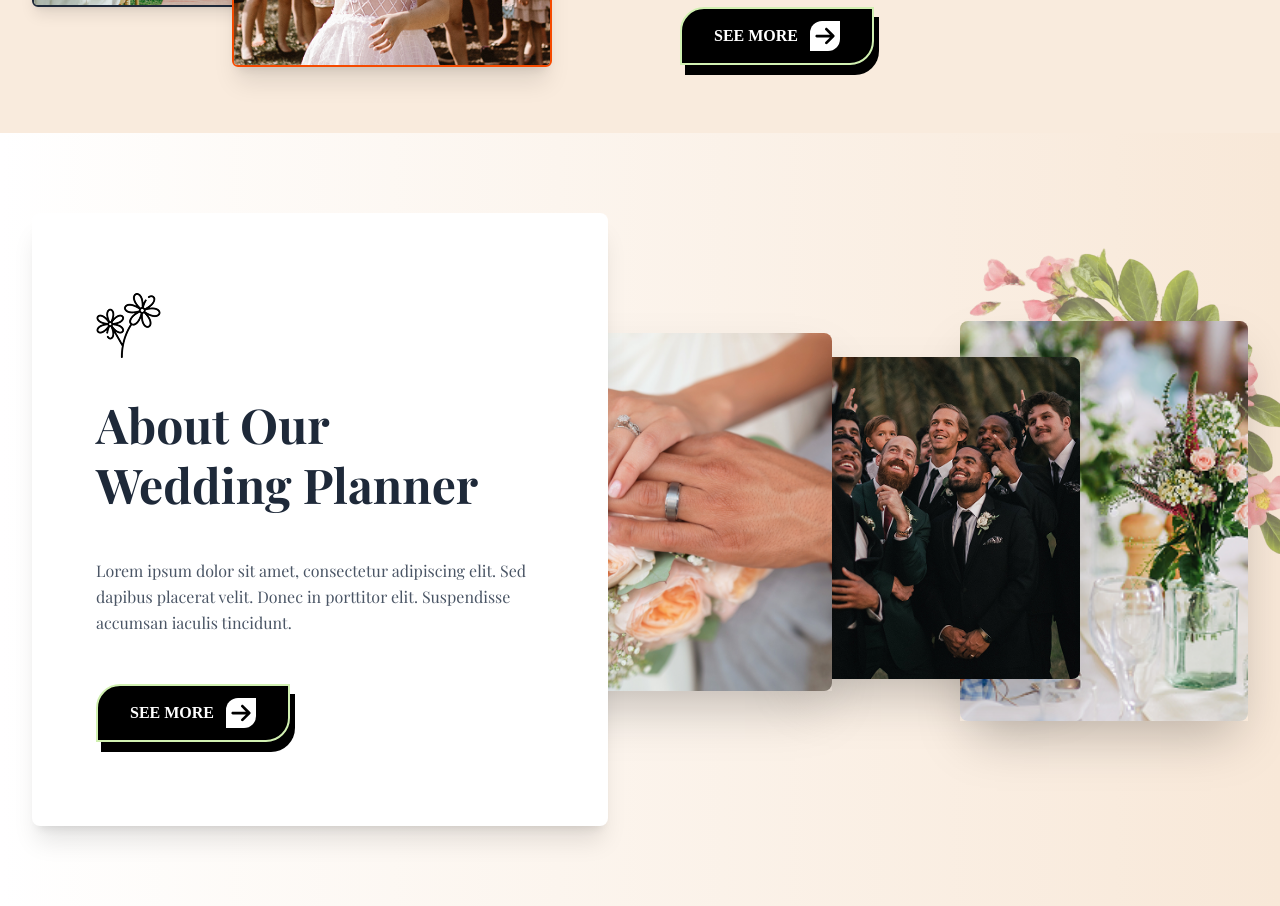
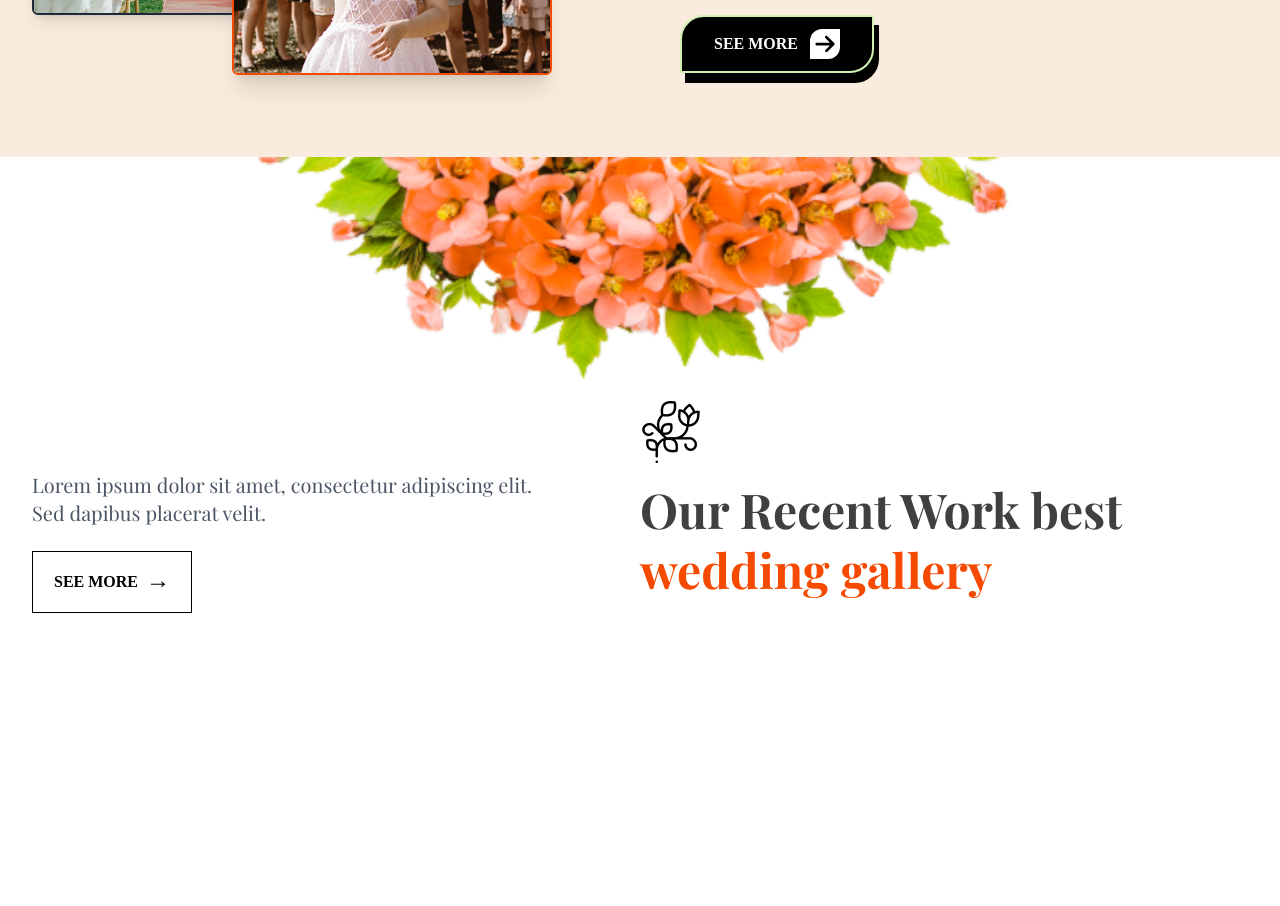
Before and after one commit to DsDigitalz/Wedding-Website, a React (Vite) app: page / in a window 1280 px wide. Shown: the part 3480-4386 px from the top of the page. After the commit the page ends 4173 px from the top, so only its background shows below. Built offline with nearby package versions, Linux system fonts and the light colour scheme; a web font is replaced by a local one.

Commit message:
modified  WeddingGallery.jsx

```diff
--- a/src/Components/WeddingGallery.jsx
+++ b/src/Components/WeddingGallery.jsx
@@ -1,128 +1,70 @@
 import React from "react";
 import { motion } from "framer-motion";
-import { FaArrowRight } from "react-icons/fa6"; // Assuming you have react-icons installed
+
 const WeddingGallery = () => {
-  const containerVariants = {
-    hidden: { opacity: 0, y: 50 },
-    visible: {
-      opacity: 1,
-      y: 0,
-      transition: { duration: 0.8, ease: "easeOut", staggerChildren: 0.3 },
-    },
-  };
-
-  const itemVariants = {
-    hidden: { opacity: 0, x: -20 },
-    visible: { opacity: 1, x: 0 },
-  };
-
   return (
-    <section className=" bg-gradient-to-r from-white to-[#F8E8D8] py-12 sm:py-16 lg:py-20 relative overflow-hidden">
-      {/* Background Gradient */}
-      {/* <div className="absolute top-0 right-0 h-full w-1/2 bg-gradient-to-br from-white via-orange-50 to-orange-100/50 hidden md:block"></div> */}
-
-      {/* Floating Image */}
-      <div className="absolute top-0 right-0 max-w-xs md:max-w-sm z-0 opacity-60">
-        <img
-          src="aboutimg.png"
-          alt="Floral decoration"
-          className="w-full h-auto"
+    <section className="bg-white overflow-hidden pb-10 lg:pb-20">
+      {/* Top Image */}
+      <div className="z-100 flex justify-center">
+        <motion.img
+          src="flowerbg4.png"
+          alt="A row of bright yellow flowers"
+          className="w-full max-w-4xl h-auto object-cover"
+          initial={{ opacity: 0, y: -50 }}
+          whileInView={{ opacity: 1, y: 0 }}
+          transition={{ duration: 0.8, ease: "easeOut" }}
+          viewport={{ once: true }}
         />
       </div>
 
-      {/* Content Grid */}
-      <motion.div
-        className="max-w-[1440px] mx-auto grid grid-cols-1 md:grid-cols-2 gap-5 lg:gap-16 px-4 sm:px-6 lg:px-8 relative z-10"
-        initial="hidden"
-        whileInView="visible"
-        viewport={{ once: true, amount: 0.3 }}
-        variants={containerVariants}
-      >
-        {/* Left Card */}
-        <motion.div
-          className=" lg:mt-0 flex flex-col gap-5 bg-white  px-6 py-10 sm:p-10 lg:px-16 lg:py-20 shadow-xl rounded-lg max-w-xl mx-auto lg:mx-0 z-100"
-          variants={itemVariants}
-        >
-          {/* Decorative Icon */}
+      <div className="max-w-[1440px] mx-auto px-4 sm:px-6 lg:px-8">
+        <div className="flex flex-col lg:flex-row-reverse gap-4 lg:gap-10 justify-between items-center">
+          {/* Left Column */}
           <motion.div
-            variants={itemVariants}
-            className="text-2xl text-gray-800 mb-4"
+            className="flex flex-col gap-4 items-center lg:items-start lg:w-1/2"
+            initial={{ opacity: 0, x: -80 }}
+            whileInView={{ opacity: 1, x: 0 }}
+            transition={{ duration: 0.8, ease: "easeOut" }}
+            viewport={{ once: true }}
           >
-            <img src="Flower.png" alt="" />
+            <div className="mx-auto lg:mx-0">
+              <img src="Floral design.png" alt="" />
+            </div>
+            <h2 className="text-center lg:text-left text-4xl md:text-5xl font-bold leading-tight mb-2">
+              <span className="text-neutral-700 block">
+                Our Recent Work best{" "}
+                <span className="text-orange-600">wedding gallery</span>
+              </span>
+            </h2>
           </motion.div>
 
-          {/* Heading */}
-          <motion.h2
-            className=" text-3xl sm:text-4xl lg:text-5xl font-bold text-gray-800 mb-6 leading-tight"
-            variants={itemVariants}
+          {/* Right Column */}
+          <motion.div
+            className="flex flex-col justify-center lg:w-1/"
+            initial={{ opacity: 0, x: 80 }}
+            whileInView={{ opacity: 1, x: 0 }}
+            transition={{ duration: 0.8, ease: "easeOut", delay: 0.2 }}
+            viewport={{ once: true }}
           >
-            About Our
-            <br /> Wedding Planner
-          </motion.h2>
+            <p className="lg:mt-19  text-base text-center lg:text-left text-gray-600 mb-6 max-w-lg md:text-xl">
+              Lorem ipsum dolor sit amet, consectetur adipiscing elit. Sed
+              dapibus placerat velit.
+            </p>
 
-          {/* Paragraph */}
-          <motion.p
-            className="text-gray-600 leading-relaxed mb-8 text-sm sm:text-base"
-            variants={itemVariants}
-          >
-            Lorem ipsum dolor sit amet, consectetur adipiscing elit. Sed dapibus
-            placerat velit. Donec in porttitor elit. Suspendisse accumsan
-            iaculis tincidunt.
-          </motion.p>
-
-          {/* Button */}
-          {/* Book for Consult Button */}
-          <a
-            href="#"
-            className="ml-0 navlinks inline-flex items-center justify-center  cursor-pointer space-x-3 px-8 py-3 bg-black text-white font-bold uppercase  rounded-tl-3xl rounded-br-3xl  border-2 border-[#D1F0B1]
-                       transition-all duration-300   transform -translate-y-1 shadow-[5px_10px_0px_0px_rgba(0,0,0,1)] max-w-fit mx-auto lg:mx-0 z-10"
-          >
-            <span>SEE MORE</span>
-            <FaArrowRight className="text-3xl bg-white text-black p-1 rounded-tl-xl rounded-br-xl" />
-          </a>
-        </motion.div>
-
-        {/* Right Images */}
-        <div className="z-1  relative flex justify-center items-center lg:block">
-          <div className="space-y-6 lg:space-y-0 lg:absolute lg:top-0 lg:left-0 lg:w-full lg:h-full">
-            {/* Image 1 */}
-            <motion.div
-              className="relative  w-85  md:w-80 h-auto mx-auto lg:absolute lg:top-30 lg:-left-40 shadow-2xl"
-              variants={itemVariants}
+            <motion.a
+              href="#"
+              className="navlinks border p-3 w-40 mx-auto lg:mx-0 flex justify-center items-center gap-2 font-bold text-black uppercase hover:bg-black hover:text-white hover:transition-all duration-300"
+              whileHover={{ scale: 1.05 }}
+              whileTap={{ scale: 0.95 }}
             >
-              <img
-                src="aboutimg1.png"
-                alt="Couple holding hands"
-                className="w-full h-full object-cover rounded-lg"
-              />
-            </motion.div>
-
-            {/* Image 2 */}
-            <motion.div
-              className="-z-1 relative w-85  md:w-72 h-auto mx-auto lg:absolute lg:top-36 lg:left-30 shadow-2xl"
-              variants={itemVariants}
-            >
-              <img
-                src="aboutimg2.png"
-                alt="Groomsmen smiling"
-                className="w-full h-full object-cover rounded-lg"
-              />
-            </motion.div>
-
-            {/* Image 3 */}
-            <motion.div
-              className="-z-10 relative w-85  md:w-72 h-100 mx-auto lg:absolute lg:top-27 lg:right-0 shadow-2xl"
-              variants={itemVariants}
-            >
-              <img
-                src="aboutimg3.png"
-                alt="Wedding moment"
-                className="w-full h-full object-cover rounded-lg"
-              />
-            </motion.div>
-          </div>
+              SEE MORE
+              <span className="mb-1 text-2xl transition-transform duration-300 group-hover:translate-x-1">
+                &rarr;
+              </span>
+            </motion.a>
+          </motion.div>
         </div>
-      </motion.div>
+      </div>
     </section>
   );
 };
--- a/src/Components/WeddingPlanningSection.jsx
+++ b/src/Components/WeddingPlanningSection.jsx
@@ -53,7 +53,7 @@ const WeddingPlanningSection = () => {
 
             <motion.a
               href="#"
-              className="navlinks border w-40 mx-auto lg:mx-0 flex justify-center items-center gap-2 font-bold text-black uppercase hover:bg-black hover:text-white hover:transition-all duration-300"
+              className="navlinks border p-3 w-40 mx-auto lg:mx-0 flex justify-center items-center gap-2 font-bold text-black uppercase hover:bg-black hover:text-white hover:transition-all duration-300"
               whileHover={{ scale: 1.05 }}
               whileTap={{ scale: 0.95 }}
             >
--- a/src/Components/WeddingStats.jsx
+++ b/src/Components/WeddingStats.jsx
@@ -6,7 +6,7 @@ import { FaArrowRight } from "react-icons/fa6"; // Assuming you have react-icons
 export default function WeddingStats() {
   return (
     // Adjusted py-15 to py-16 for standard Tailwind spacing
-    <section className="bg-[#F9EBDD] py-16">
+    <section className="bg-[#F9EBDD] py-15 lg:pb-20">
       <div
         className="max-w-7xl mx-auto px-4 sm:px-6 lg:px-8
         flex flex-col lg:flex-row items-center gap-1 lg:gap-20"
```
Also changed, not shown: public/flowerbg4.png (added).
